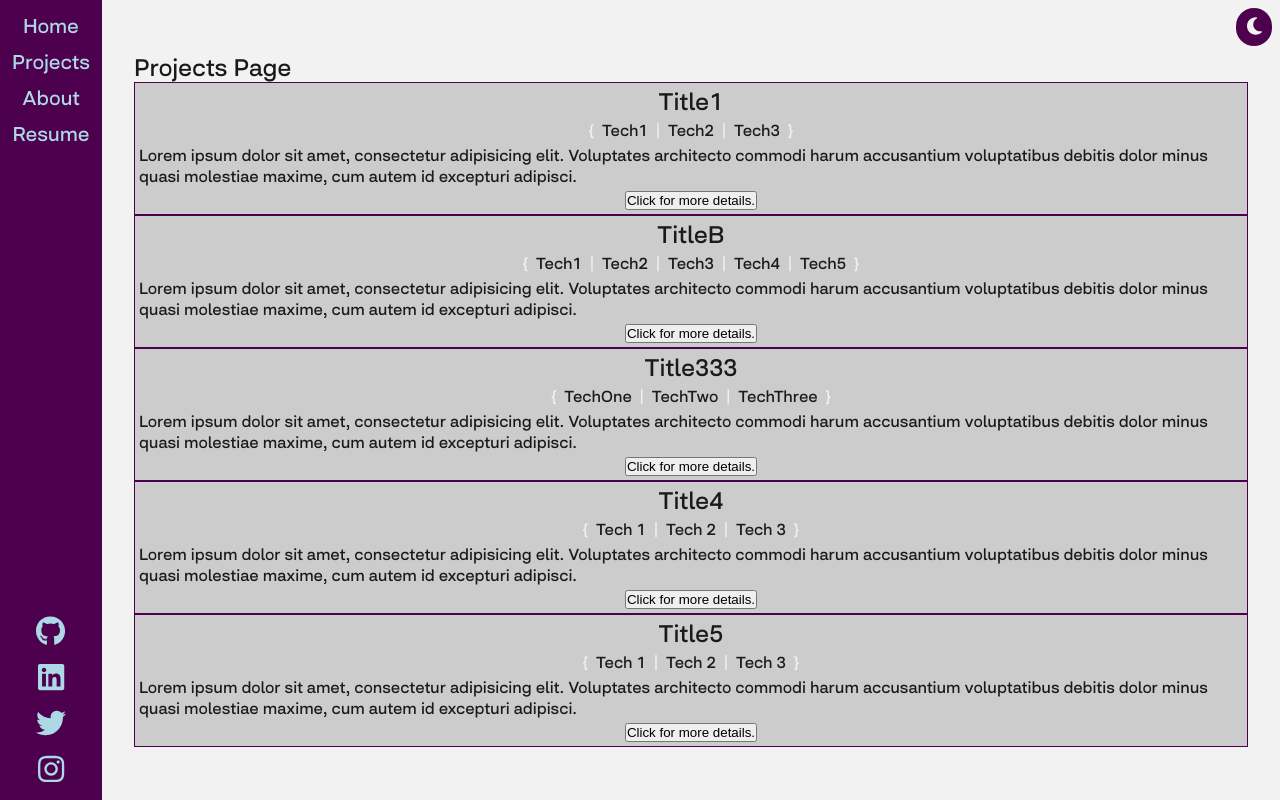
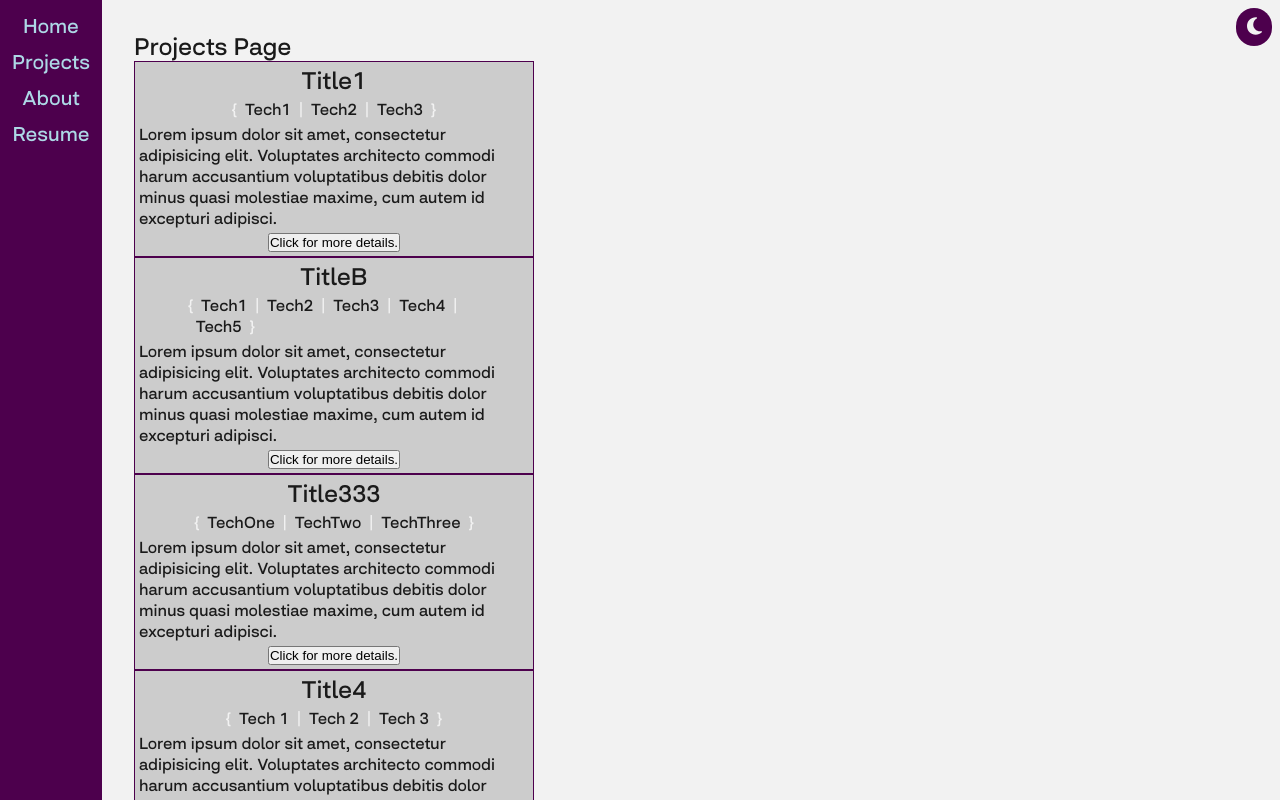
Before and after one commit to franco-ortega/portfolio-two, a Next.js app: page /projects in a window 1280 px wide. Shown: the top 800 px of the page. Built offline with nearby package versions, Linux system fonts and the light colour scheme.

Commit message:
add style for small screen size

```diff
--- a/components/projects/Project.module.scss
+++ b/components/projects/Project.module.scss
@@ -1,3 +1,5 @@
+@use '../../styles/scss/' as *;
+
 .Project {
   background-color: var(--bg-color-page);
   border: 0.1rem solid var(--bg-color-nav);
@@ -45,4 +47,8 @@
   li + li {
     padding-left: 0.5rem;
   }
+
+  @include media-query(small) {
+    max-width: 25rem;
+  }
 }
```
